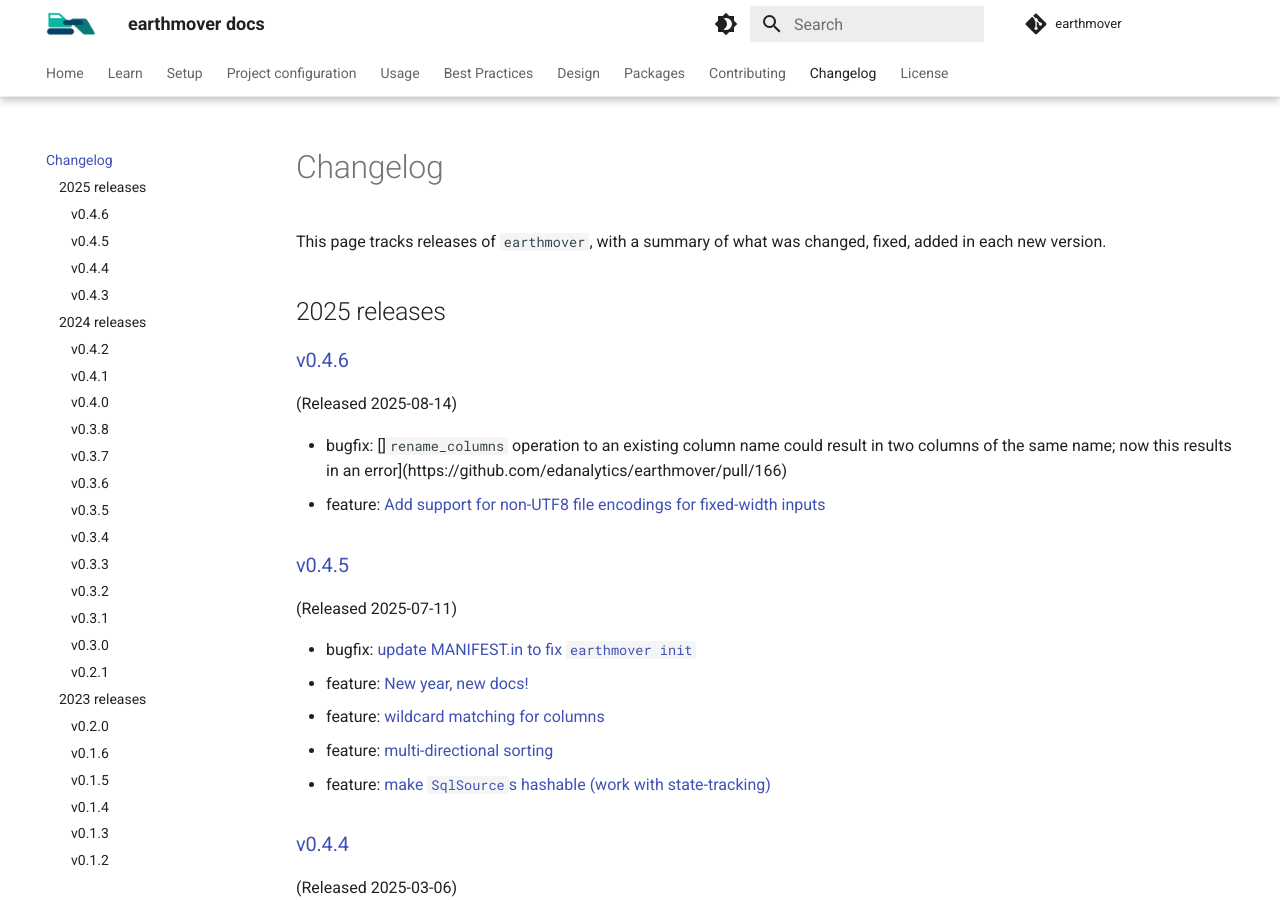
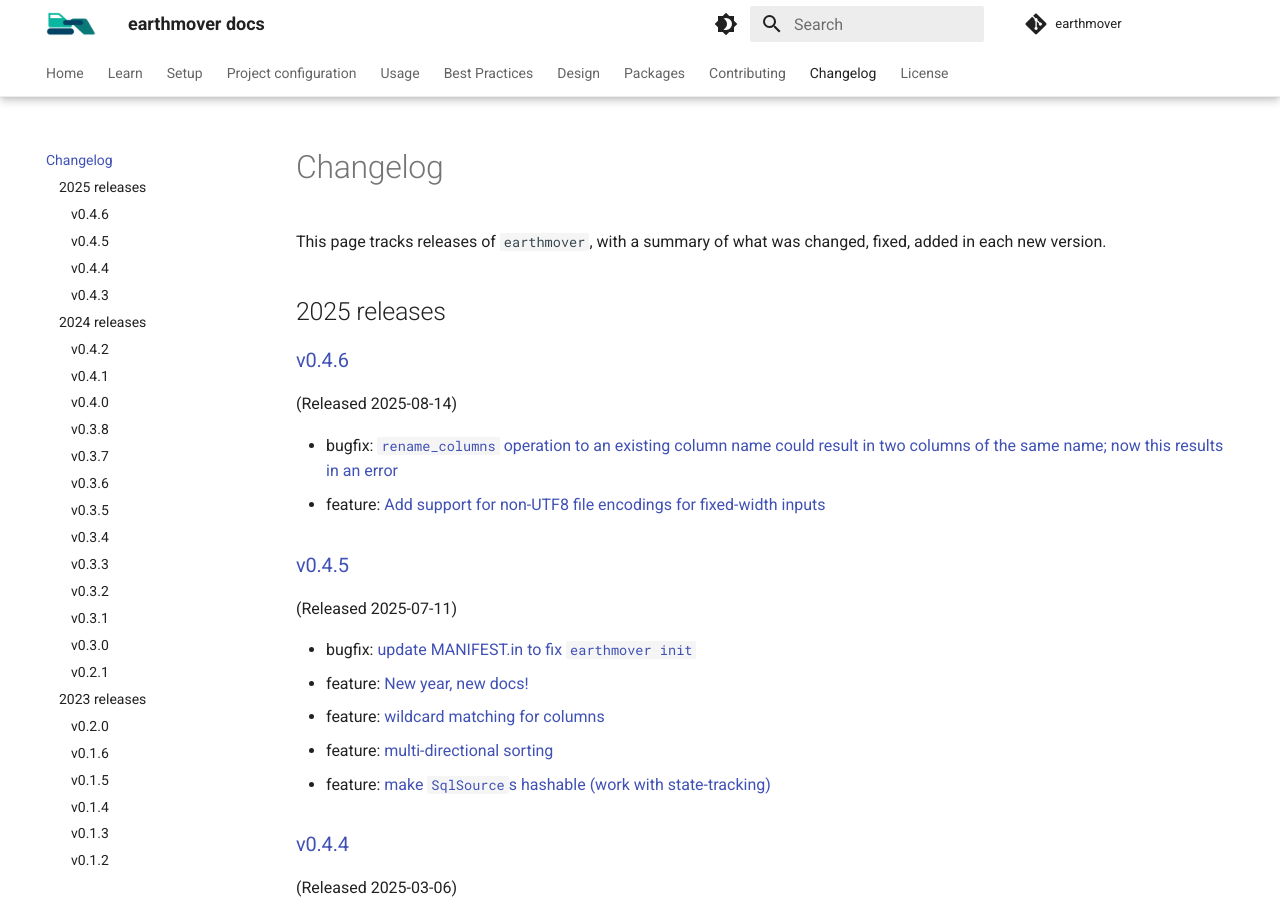
Before and after one commit to edanalytics/earthmover, an MkDocs documentation site: the page built from docs/changelog.md, in a window 1280 px wide and 900 px high. Built offline with MkDocs 1.6.1 and Material for MkDocs 9.7.7, drawn with Linux system fonts in a browser that asks for light colours; emoji names are drawn with the system emoji font; comment, search, counter and statistics services are not loaded.

Commit message:
add PR link to changelog

```diff
--- a/docs/changelog.md
+++ b/docs/changelog.md
@@ -6,7 +6,7 @@ This page tracks releases of `earthmover`, with a summary of what was changed, f
 ### [v0.4.6](https://github.com/edanalytics/earthmover/releases/tag/v0.4.6)
 (Released 2025-08-14)
 
-* bugfix: []`rename_columns` operation to an existing column name could result in two columns of the same name; now this results in an error](https://github.com/edanalytics/earthmover/pull/166)
+* bugfix: [`rename_columns` operation to an existing column name could result in two columns of the same name; now this results in an error](https://github.com/edanalytics/earthmover/pull/166)
 * feature: [Add support for non-UTF8 file encodings for fixed-width inputs](https://github.com/edanalytics/earthmover/pull/165)
 
 
```
